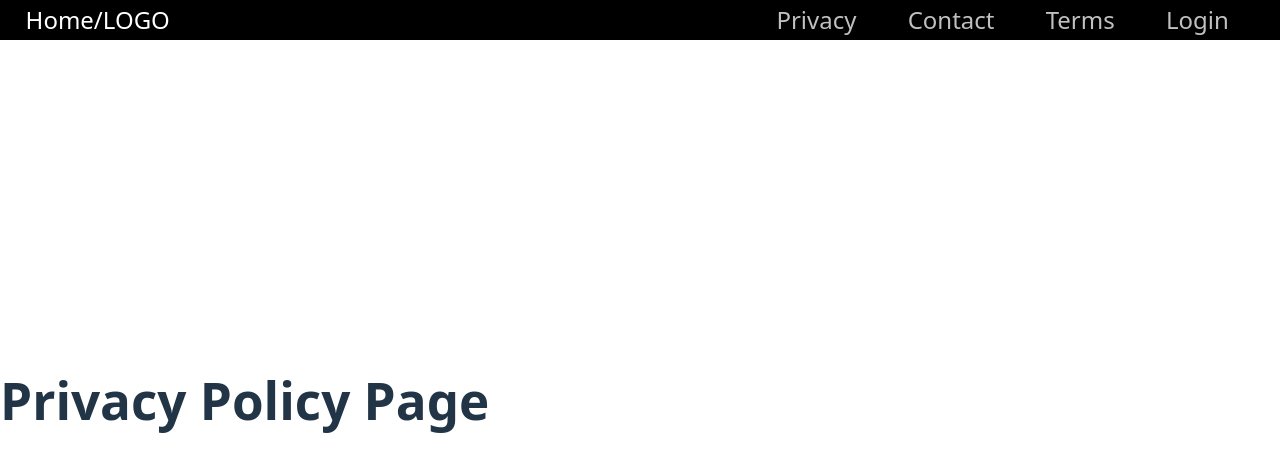
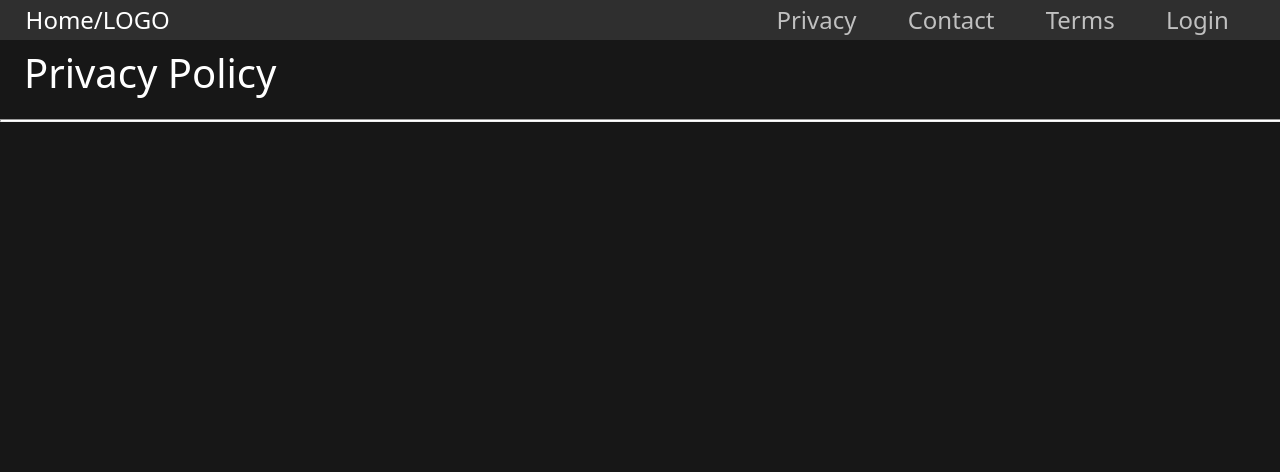
Before and after one commit to ommegamind/AGENTIC_AI_FYPRJ, a React (Vite) app in the folder client/: page /privacy-policy in a window 1280 px wide. Shown: the top 472 px of the page. Built offline with nearby package versions, Linux system fonts and the light colour scheme.

Commit message:
some initial styling done

```diff
--- a/client/src/components/Navbar/Navbar.module.css
+++ b/client/src/components/Navbar/Navbar.module.css
@@ -2,7 +2,7 @@
     position: fixed;
     top: 0;
     font-size: 3vh;
-    background-color: black;
+    background-color: rgb(47, 47, 47);
     width: 100vw;
     height: 5vh;
     display: flex;
--- a/client/src/components/pages/ContactUsPage.jsx
+++ b/client/src/components/pages/ContactUsPage.jsx
@@ -1,3 +1,11 @@
+import styles from "./styles/pages.module.css";
+
 export const ContactUsPage=()=>{
-    return(<h1>Contact Us Page</h1> )
+    return(
+        <div className={styles.pageBody}>
+            <h1 className={styles.pageTitle} >Contact Us</h1>
+            <hr className={styles.separator} />
+            <p className="pageContent" ></p>
+        </div>
+    )
 }
--- a/client/src/components/pages/PrivacyPolicyPage.jsx
+++ b/client/src/components/pages/PrivacyPolicyPage.jsx
@@ -1,3 +1,11 @@
+import styles from "./styles/pages.module.css";
+
 export const PrivacyPolicyPage=()=>{
-    return(<h1>Privacy Policy Page</h1> )
+    return(
+        <div className={styles.pageBody}>
+            <h1 className={styles.pageTitle} >Privacy Policy</h1>
+            <hr className={styles.separator} />
+            <p className="pageContent" ></p>
+        </div>
+        )
 }
--- a/client/src/components/pages/TermsOfServicePage.jsx
+++ b/client/src/components/pages/TermsOfServicePage.jsx
@@ -1,3 +1,11 @@
+import styles from "./styles/pages.module.css";
+
 export const TermsOfServicePage=()=>{
-    return(<h1>Terms of service page</h1> )
+    return(
+        <div className={styles.pageBody}>
+            <h1 className={styles.pageTitle} >Terms Of Service</h1>
+            <hr className={styles.separator} />
+            <p className="pageContent" ></p>
+        </div>
+        )
 }
--- /dev/null
+++ b/client/src/components/pages/styles/pages.module.css
@@ -0,0 +1,43 @@
+.pageBody{
+    display: flex;
+    flex-direction: column;
+    height: 100vh;
+    width: 100vw;
+    background-color: rgb(23, 23, 23);
+}
+
+.pageTitle{
+    color: white;
+    font-size: 5vh;
+    font-weight: 100;
+    padding: 3vh;
+    margin-bottom: 0;
+}
+
+.separator{
+    height: 0.1vh;
+    width: 100vw;
+    margin-top: 0;
+    background-color: white;
+}
+
+.paraContents{
+    display: flex;
+    flex-direction: row;
+    height: 25vh;
+    margin-bottom: 2vh;
+}
+
+.halfPara{
+    width: 50vw;
+    margin: 1vh;
+    align-items:top;
+    text-align: center;
+}
+
+.fullPara{
+    width: 100vw;
+    margin-top: 2vh;
+
+    text-align: center;
+}
```
Also changed, not shown: client/src/components/pages/HomePage.jsx (+22 -1 lines).
